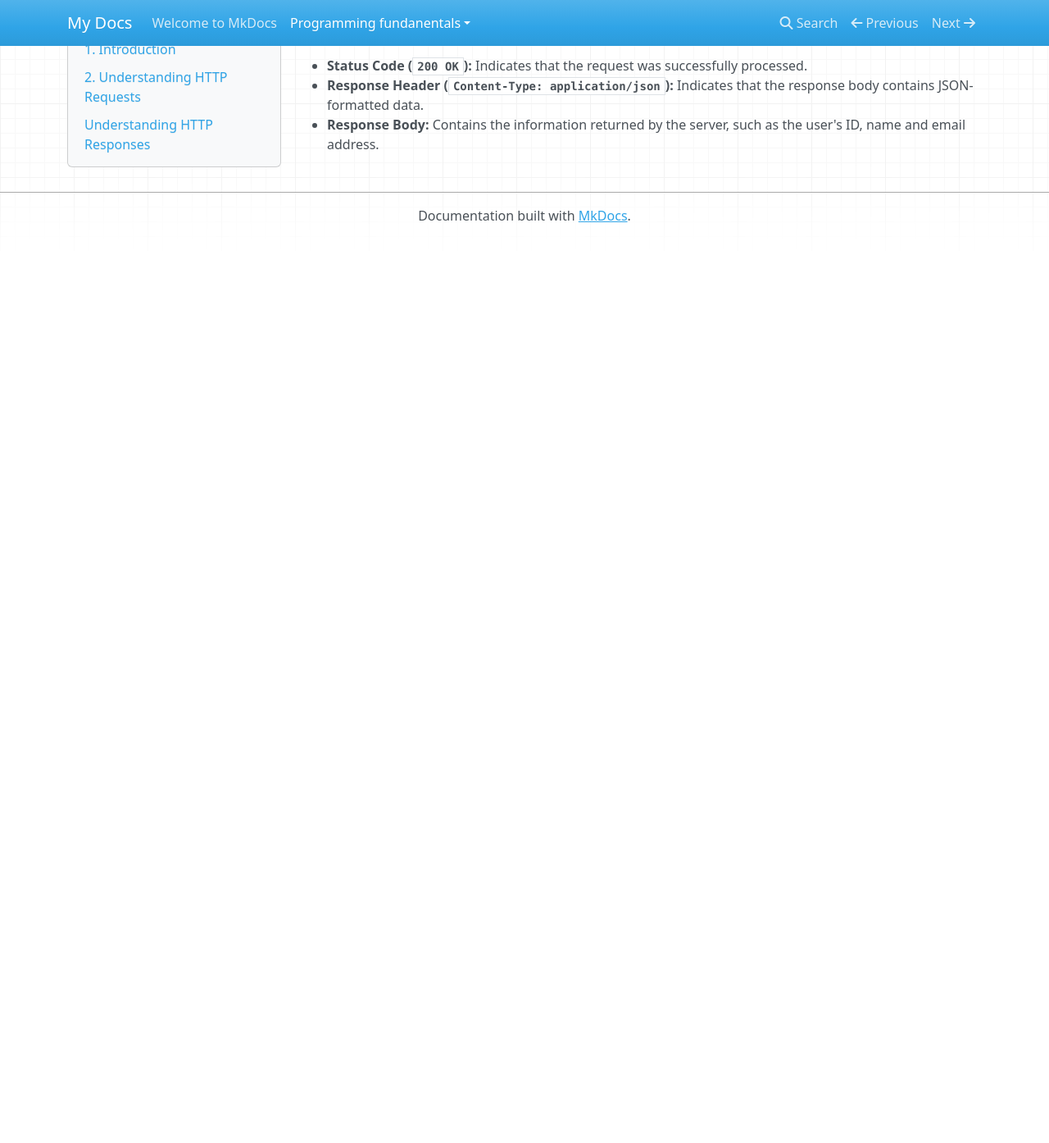
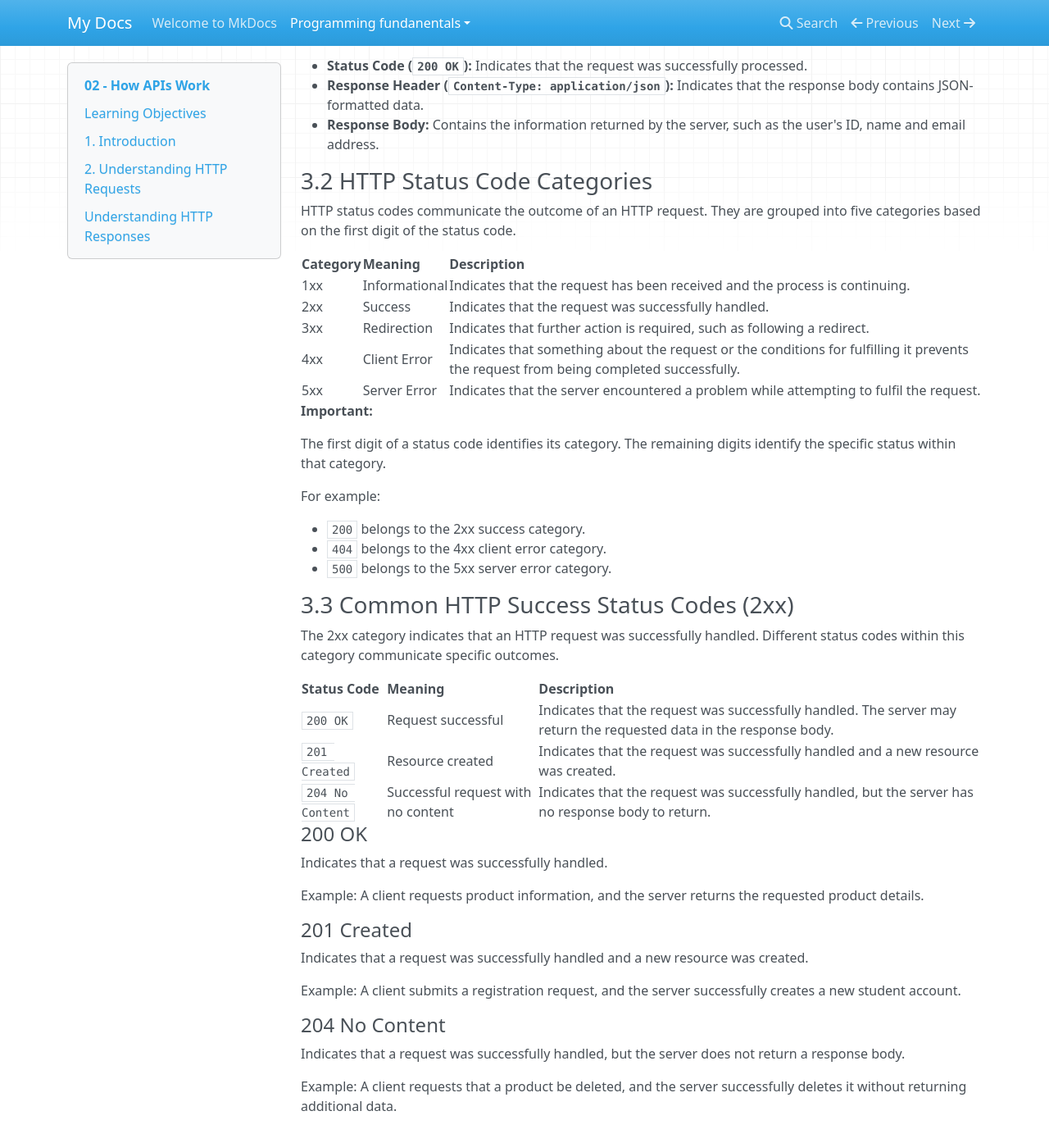
Before and after one commit to mahlatse-02/learning-wiki, an MkDocs documentation site: the page built from docs/programming-fundanentals/api-learning/02-how-apis-work.md, in a window 1280 px wide and 1400 px high, scrolled down 6729 px. Shown: the top 1394 px of the window at 82% size. Built offline with MkDocs 1.6.1, drawn with Linux system fonts in a browser that asks for light colours; nearby versions of some CDN libraries; before the commit the page ends 7020 px from its top, so only the background shows below that.

Commit message:
Status code requests and 2xx categories

```diff
--- a/docs/programming-fundanentals/api-learning/02-how-apis-work.md
+++ b/docs/programming-fundanentals/api-learning/02-how-apis-work.md
@@ -322,3 +322,53 @@ Example of an HTTP response:
 - **Status Code (`200 OK`):** Indicates that the request was successfully processed.
 - **Response Header (`Content-Type: application/json`):** Indicates that the response body contains JSON-formatted data.
 - **Response Body:** Contains the information returned by the server, such as the user's ID, name and email address.
+
+### 3.2 HTTP Status Code Categories
+
+HTTP status codes communicate the outcome of an HTTP request. They are grouped into five categories based on the first digit of the status code.
+
+| Category | Meaning | Description |
+|---|---|---|
+| 1xx | Informational | Indicates that the request has been received and the process is continuing. |
+| 2xx | Success | Indicates that the request was successfully handled. |
+| 3xx | Redirection | Indicates that further action is required, such as following a redirect. |
+| 4xx | Client Error | Indicates that something about the request or the conditions for fulfilling it prevents the request from being completed successfully. |
+| 5xx | Server Error | Indicates that the server encountered a problem while attempting to fulfil the request. |
+
+**Important:**
+
+The first digit of a status code identifies its category. The remaining digits identify the specific status within that category.
+
+For example:
+
+- `200` belongs to the 2xx success category.
+- `404` belongs to the 4xx client error category.
+- `500` belongs to the 5xx server error category.
+
+### 3.3 Common HTTP Success Status Codes (2xx)
+
+The 2xx category indicates that an HTTP request was successfully handled. Different status codes within this category communicate specific outcomes.
+
+| Status Code | Meaning | Description |
+|---|---|---|
+| `200 OK` | Request successful | Indicates that the request was successfully handled. The server may return the requested data in the response body. |
+| `201 Created` | Resource created | Indicates that the request was successfully handled and a new resource was created. |
+| `204 No Content` | Successful request with no content | Indicates that the request was successfully handled, but the server has no response body to return. |
+
+#### 200 OK
+
+Indicates that a request was successfully handled.
+
+Example: A client requests product information, and the server returns the requested product details.
+
+#### 201 Created
+
+Indicates that a request was successfully handled and a new resource was created.
+
+Example: A client submits a registration request, and the server successfully creates a new student account.
+
+#### 204 No Content
+
+Indicates that a request was successfully handled, but the server does not return a response body.
+
+Example: A client requests that a product be deleted, and the server successfully deletes it without returning additional data.
```
